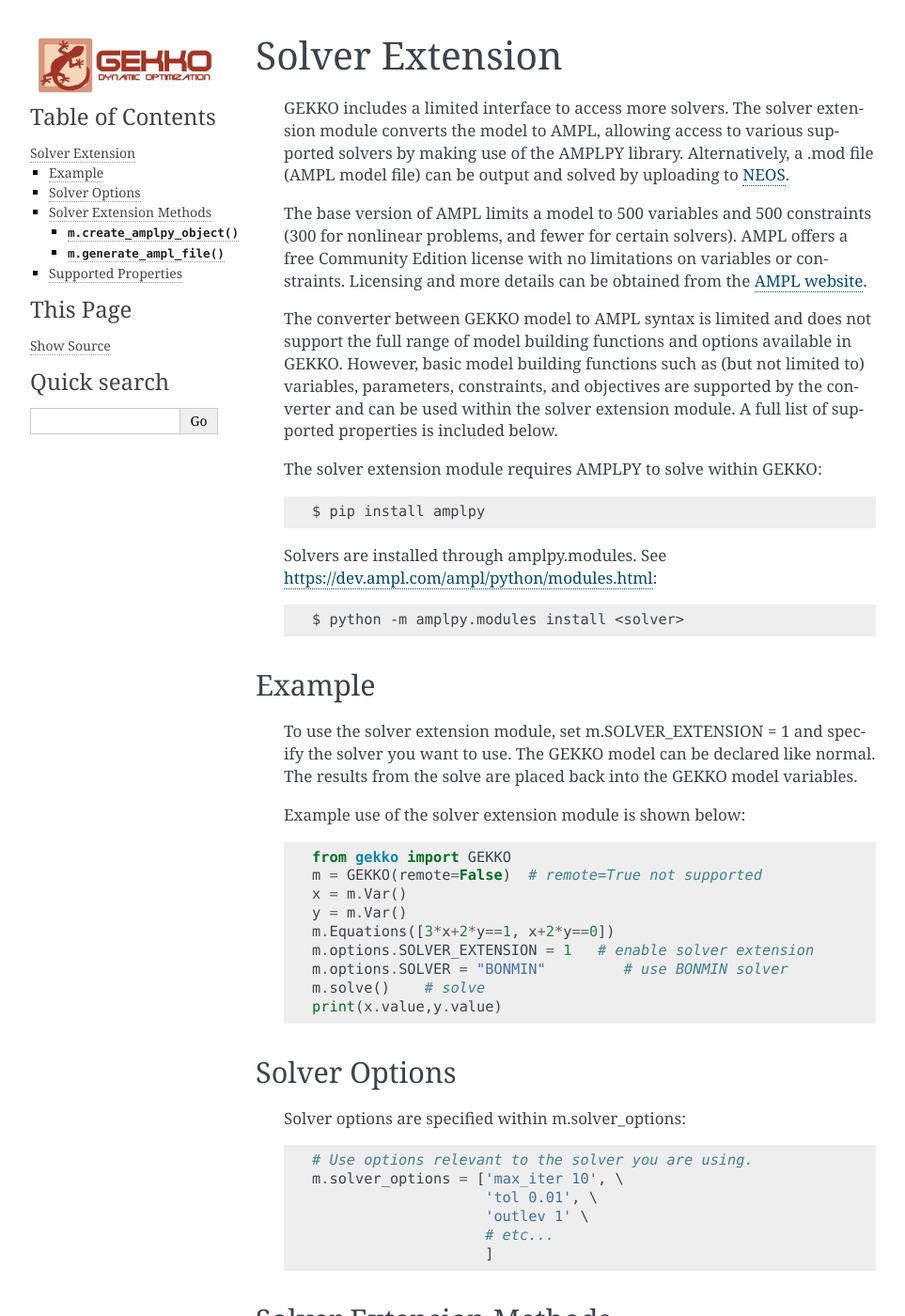
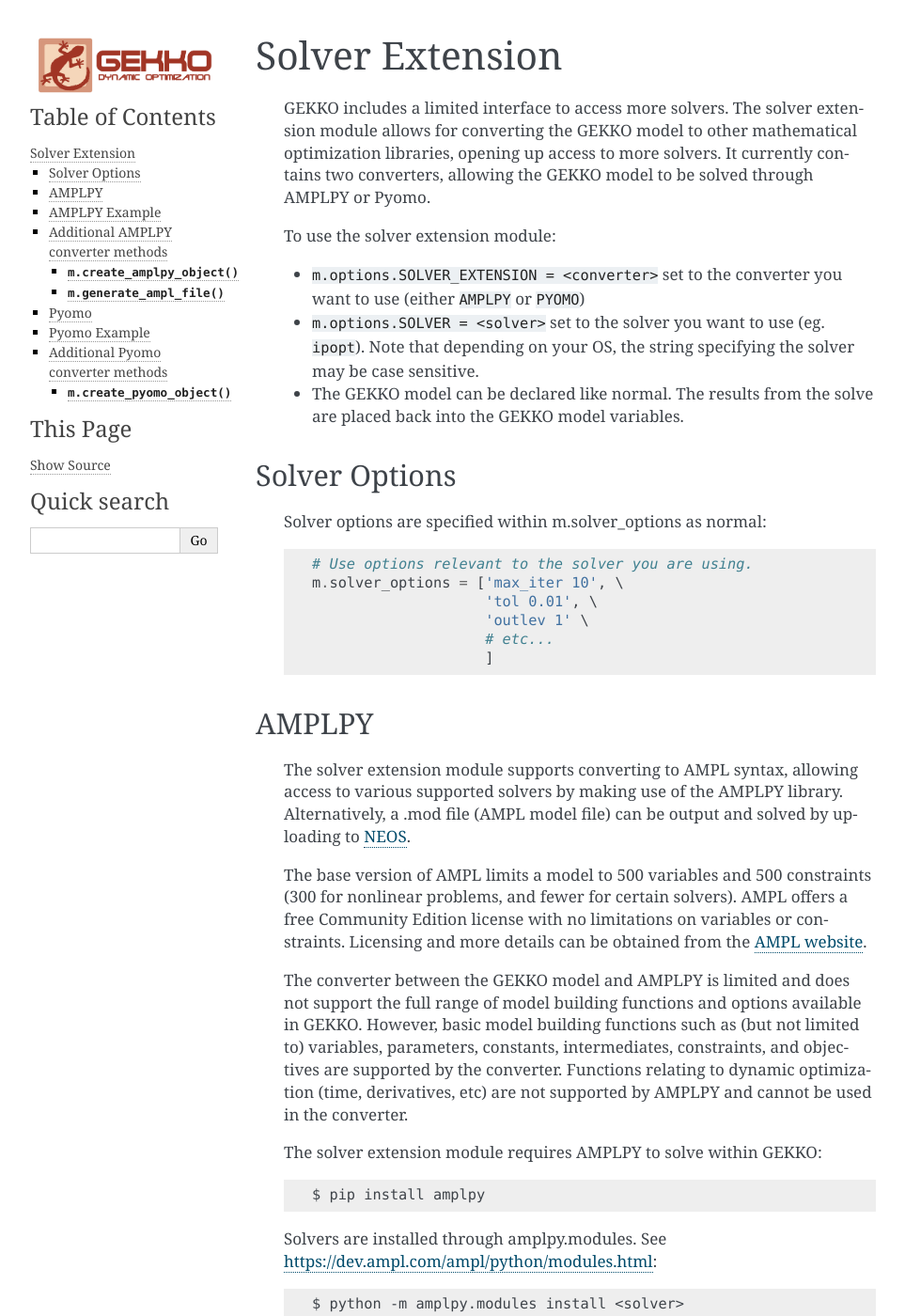
Before and after one commit to BYU-PRISM/GEKKO, a Sphinx documentation site: the page built from docs/solver_extension.rst, in a window 1280 px wide and 1400 px high. Shown: the whole window at 94% size, without its empty margins (148-1111 px from the left). Built offline with Sphinx 7.4.7, drawn with Linux system fonts in a browser that asks for light colours; some of the changed text lies outside the part shown.

Commit message:
Update solver_extension.rst

```diff
--- a/docs/solver_extension.rst
+++ b/docs/solver_extension.rst
@@ -8,20 +8,51 @@
 =======================================
 
     GEKKO includes a limited interface to access more solvers. The solver extension module
-    converts the model to AMPL, allowing access to various supported solvers by
-    making use of the AMPLPY library. Alternatively, a .mod file (AMPL model file) can be output
-    and solved by uploading to `NEOS <https://neos-server.org>`_.
+    allows for converting the GEKKO model to other mathematical optimization libraries,
+    opening up access to more solvers. It currently contains two converters, allowing the
+    GEKKO model to be solved through AMPLPY or Pyomo.
+
+    To use the solver extension module:
+
+    -    ``m.options.SOLVER_EXTENSION = <converter>``
+         set to the converter you want to use (either ``AMPLPY`` or ``PYOMO``)
+
+    -    ``m.options.SOLVER = <solver>``
+         set to the solver you want to use (eg. ``ipopt``). Note that depending on your OS,
+         the string specifying the solver may be case sensitive.
+
+    -    The GEKKO model can be declared like normal. The results from the solve are placed
+         back into the GEKKO model variables.
+
+
+Solver Options
+---------------
+    Solver options are specified within m.solver_options as normal::
+
+        # Use options relevant to the solver you are using.
+        m.solver_options = ['max_iter 10', \
+                            'tol 0.01', \
+                            'outlev 1' \
+                            # etc...
+                            ]
+
+AMPLPY
+-------
+    The solver extension module supports converting to AMPL syntax, allowing access to various
+    supported solvers by making use of the AMPLPY library. Alternatively, a .mod file (AMPL model
+    file) can be output and solved by uploading to `NEOS <https://neos-server.org>`_.
 
     The base version of AMPL limits a model to 500 variables and 500 constraints (300 for
     nonlinear problems, and fewer for certain solvers). AMPL offers a free Community Edition
     license with no limitations on variables or constraints. Licensing and more details can
     be obtained from the `AMPL website <https://ampl.com>`_.
 
-    The converter between GEKKO model to AMPL syntax is limited and does not support
+    The converter between the GEKKO model and AMPLPY is limited and does not support
     the full range of model building functions and options available in GEKKO. However,
     basic model building functions such as (but not limited to) variables, parameters,
-    constraints, and objectives are supported by the converter and can be used within
-    the solver extension module. A full list of supported properties is included below.
+    constants, intermediates, constraints, and objectives are supported by the converter.
+    Functions relating to dynamic optimization (time, derivatives, etc) are not supported
+    by AMPLPY and cannot be used in the converter.
 
     The solver extension module requires AMPLPY to solve within GEKKO::
 
@@ -31,40 +62,25 @@
 
         $ python -m amplpy.modules install <solver>
 
-Example
---------
-    To use the solver extension module, set m.SOLVER_EXTENSION = 1 and specify the
-    solver you want to use. The GEKKO model can be declared like normal. The results
-    from the solve are placed back into the GEKKO model variables.
 
-    Example use of the solver extension module is shown below::
+AMPLPY Example
+---------------
+    Example use of the solver extension module with the AMPLPY converter is shown below::
 
         from gekko import GEKKO
         m = GEKKO(remote=False)  # remote=True not supported
         x = m.Var()
         y = m.Var()
         m.Equations([3*x+2*y==1, x+2*y==0])
-        m.options.SOLVER_EXTENSION = 1   # enable solver extension
-        m.options.SOLVER = "BONMIN"         # use BONMIN solver
+        m.options.SOLVER_EXTENSION = "AMPLPY"   # enable solver extension and use AMPLPY converter
+        m.options.SOLVER = "bonmin"             # use BONMIN solver
         m.solve()    # solve
         print(x.value,y.value)
 
-Solver Options
----------------
 
-    Solver options are specified within m.solver_options::
-
-        # Use options relevant to the solver you are using.
-        m.solver_options = ['max_iter 10', \
-                            'tol 0.01', \
-                            'outlev 1' \
-                            # etc...
-                            ]
-
-Solver Extension Methods
--------------------------
-
-    The solver extension module provides some utility methods to the GEKKO model object:
+Additional AMPLPY converter methods
+----------------------------------------
+    The AMPLPY converter provides some utility methods to the GEKKO model object:
 
 .. py:classmethod:: m.create_amplpy_object()
 
@@ -83,59 +99,53 @@
         m.generate_ampl_file()
 
 
-Supported Properties
------------------------
+Pyomo
+------
+    The solver extension module supports converting to `Pyomo <https://www.pyomo.org/>`_, a python library
+    for mathematical optimization. Pyomo supports a variety of solvers, including an interface with ASL
+    (AMPL Solver Library). One of the primary advantages of Pyomo is that it is entirely open source (BSD license),
+    and therefore has no constraints on model size and is free for commercial use.
 
-    Included below is the full list of supported model methods for conversion with the solver extension module.
-    Functions not mentioned are either not implemented within the module or entirely incompatible with AMPL.
+    The converter to Pyomo supports the basic GEKKO model building functions such as variables, parameters,
+    constants, intermediates, constraints, and objectives. In its current state, it does not support
+    dynamic optimization (time, derivatives, etc). However, this has the potential to be
+    implemented in the future through use of Pyomo DAE (Differential Algebraic Equations) module.
 
-    - Model Building Functions
+    The solver extension module requires Pyomo to solve within GEKKO::
 
-        - ``Const``
-        - ``Param``
-        - ``Var``
-        - ``Intermediate``
-        - ``Equation``
-        - ``Equations``
-        - ``Obj``
-        - ``Minimize``
-        - ``Maximize``
-        - ``Array``
-        - ``solve``
-        - ``solver_options``
+        $ pip install Pyomo
 
-    - Equation Functions
+    Solvers should be installed by either compiling them from source or obtaining the relevant binaries.
+    The location of the executable should then be added to PATH in order for Pyomo to recognise the solver.
 
-        - ``sin``
-        - ``cos``
-        - ``tan``
-        - ``asin``
-        - ``acos``
-        - ``atan``
-        - ``sinh``
-        - ``cosh``
-        - ``tanh``
-        - ``exp``
-        - ``log``
-        - ``log10``
-        - ``sqrt``
-        - ``sigmoid``
+    You can check if the solver has been installed correctly by running a version check, ie. ``<solver> -v``.
 
-    - Logical Functions
 
-        - ``abs2``
-        - ``abs3``
-        - ``if2``
-        - ``if3``
-        - ``max2``
-        - ``max3``
-        - ``min2``
-        - ``min3``
-        - ``pwl``
-        - ``sos1``
-        - ``sign2``
-        - ``sign3``
+Pyomo Example
+---------------
+    Example use of the solver extension module with the Pyomo converter is shown below::
 
-    - Pre-built Objects
+        from gekko import GEKKO
+        m = GEKKO(remote=False)  # remote=True not supported
+        x = m.Var()
+        y = m.Var()
+        m.Equations([3*x+2*y==1, x+2*y==0])
+        m.options.SOLVER_EXTENSION = "PYOMO"   # enable solver extension and use Pyomo converter
+        m.options.SOLVER = "couenne"           # use COUENNE solver
+        m.solve()    # solve
+        print(x.value,y.value)
 
-        - ``sum``
+
+Additional Pyomo converter methods
+----------------------------------------
+    The Pyomo converter provides some utility methods to the GEKKO model object:
+
+.. py:classmethod:: m.create_pyomo_object()
+
+    Returns an pyomo ConcreteModel object::
+
+        pyomo_model = m.create_pyomo_object()
+        # do some stuff with the pyomo ConcreteModel
+        #...
+
+    For more information view the `Pyomo documentation <https://pyomo.readthedocs.io/en/stable/>`_.
```
